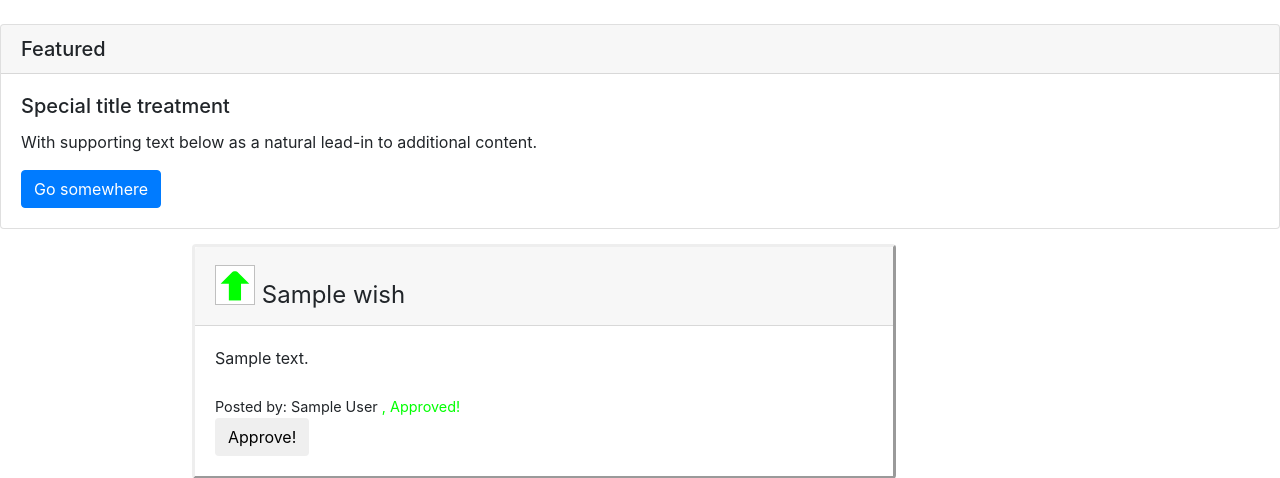
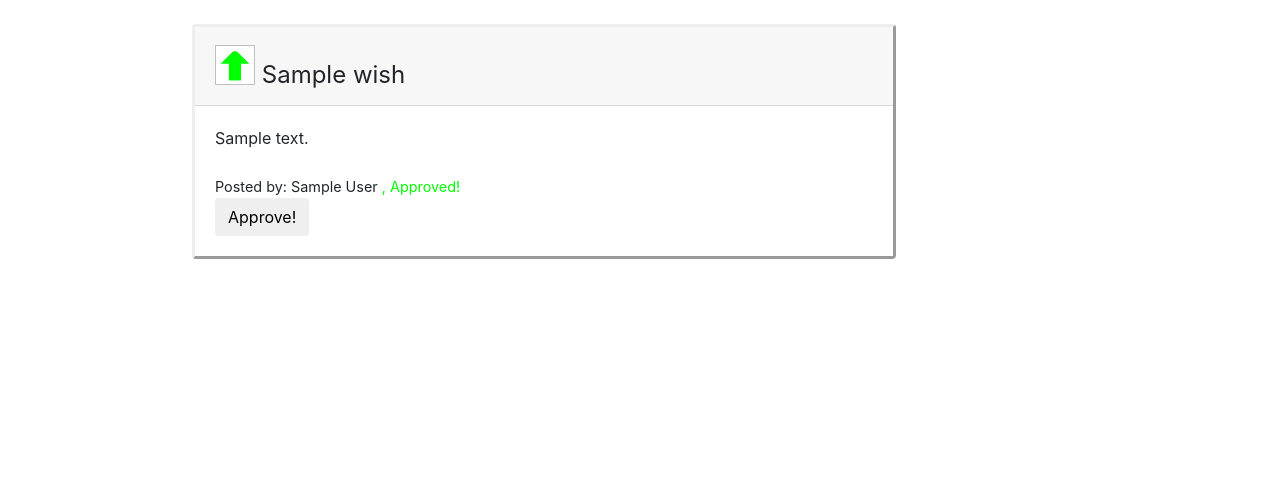
Before and after one commit to jKostet/makerspace, a Flask app: page /wishes/1/ in a window 1280 px wide. Shown: the part 62-540 px from the top of the page. Run offline with Flask 2, Linux system fonts and the light colour scheme; tables that the repository leaves empty hold one stand-in row (values such as "Sample post"); some libraries are stand-ins or nearby versions.

Commit message:
fix single wish temp bootstrap

```diff
--- a/application/static/css/style.css
+++ b/application/static/css/style.css
@@ -51,6 +51,14 @@ button {
   outline: none;
 }
 
+.wishButtons {
+  display: flex;
+}
+
+.wishButtons > .btn, .wishButtons > form > input{
+  margin-right: 5px;
+}
+
 .upvote {
   background-color: white;
   /* margin: 10px 10px 10px 10px;
--- a/application/templates/wishes/wish.html
+++ b/application/templates/wishes/wish.html
@@ -1,16 +1,6 @@
 {% extends "layout.html" %}
 
 {% block body %}
-
-<div class="card">
-  <h5 class="card-header">Featured</h5>
-  <div class="card-body">
-    <h5 class="card-title">Special title treatment</h5>
-    <p class="card-text">With supporting text below as a natural lead-in to additional content.</p>
-    <a href="#" class="btn btn-primary">Go somewhere</a>
-  </div>
-</div>
-
   <div class="wish card">
     <span class="card-header wishTitle">
       <button class="upvote"></button>
@@ -31,13 +21,16 @@
         {% endif %}
       </span>
       <!--td>{{ wish.fulfilled }}</td-->
-      <form method="POST" action="{{ url_for('wishes_set_approved', wish_id=wish.id) }}">
-        <input class="btn" type="submit" value="Approve!"/>
-      </form>
+      <span class="wishButtons">
+        <form method="POST" action="{{ url_for('wishes_set_approved', wish_id=wish.id) }}">
+          <input class="btn" type="submit" value="Approve!"/>
+        </form>
+
+        {% if current_user.id == wish.account_id or current_user.admin == 1 %}
+          <a class="btn btn-primary" href="{{url_for('wishes_edit', wish_id=wish_id) }}">Edit wish</a>
+        {% endif %}
+      </span>
       <!-- TODO: add button to mark wishes as fulfilled -->
     </span>
   </div>
-  {% if current_user.id == wish.account_id or current_user.admin == 1 %}
-    <a href="{{url_for('wishes_edit', wish_id=wish_id) }}">Edit wish</a>
-  {% endif %}
 {% endblock %}
```
